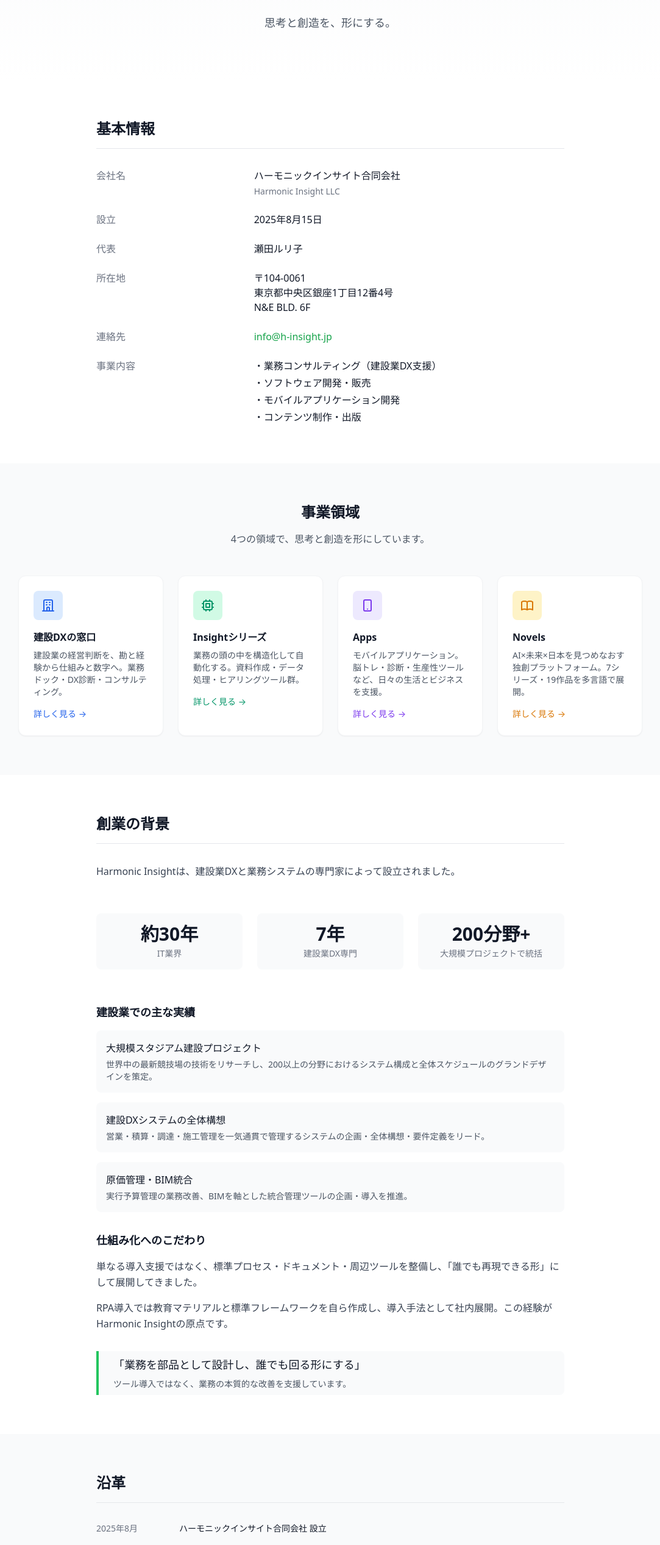
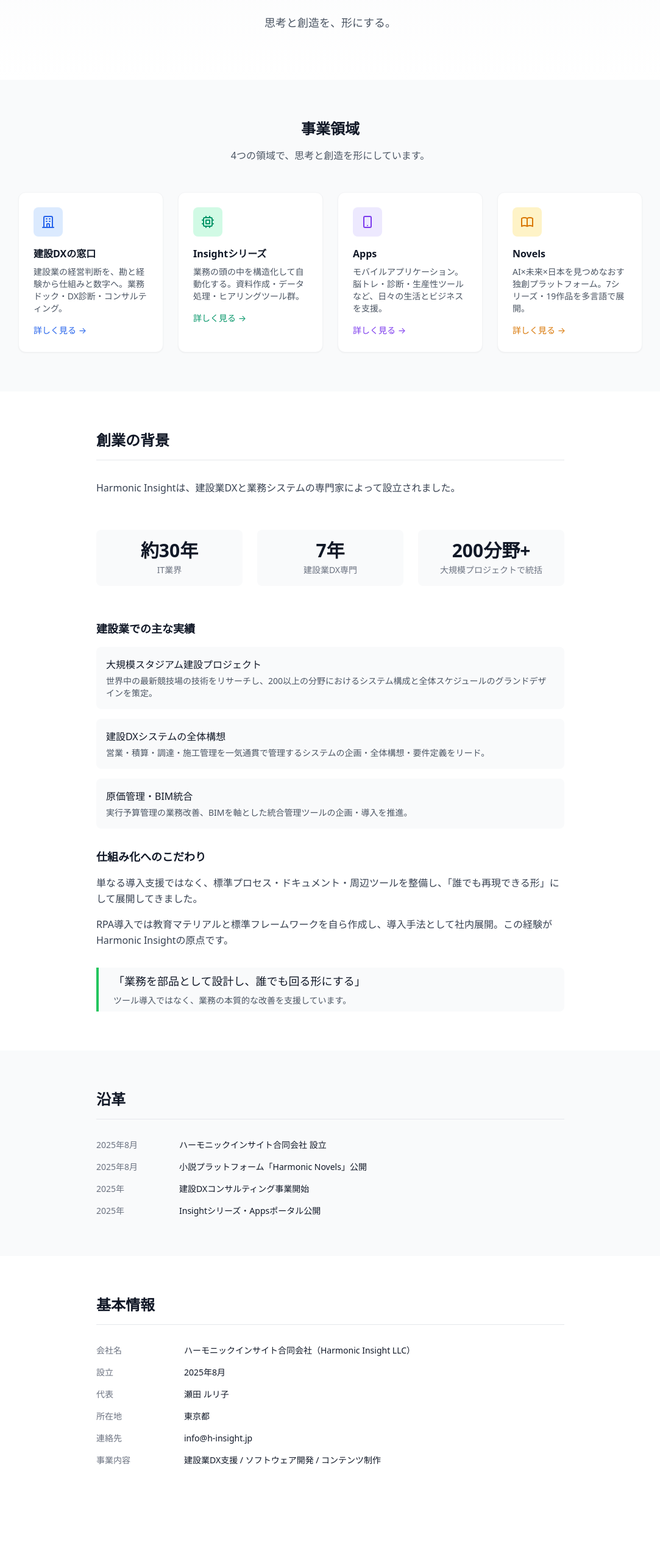
Before and after one commit to HarmonicInsight/site-corporate, a Next.js app: page /company in a window 1280 px wide. Shown: the part 226-2760 px from the top of the page at 61% size, without its empty margins (98-1181 px from the left). Built offline with nearby package versions, Linux system fonts and the light colour scheme.

Commit message:
refactor: 基本情報セクションをページ下部に移動
代表者情報を目立たせすぎないよう、基本情報セクションを
沿革の後、CTAの前に配置変更

```diff
--- a/app/company/page.tsx
+++ b/app/company/page.tsx
@@ -108,64 +108,6 @@ export default function CompanyPage() {
             <p className="text-lg text-gray-600 dark:text-gray-400">
               思考と創造を、形にする。
             </p>
-          </div>
-        </section>
-
-        {/* 基本情報 */}
-        <section className="py-16 px-4 sm:px-6">
-          <div className="max-w-3xl mx-auto">
-            <h2 className="text-xl sm:text-2xl font-bold text-gray-900 dark:text-white mb-8 pb-4 border-b border-gray-200 dark:border-gray-700">
-              基本情報
-            </h2>
-            <dl className="space-y-6">
-              <div className="grid grid-cols-1 md:grid-cols-3 gap-2">
-                <dt className="text-gray-500 dark:text-gray-400 font-medium">会社名</dt>
-                <dd className="md:col-span-2 text-gray-900 dark:text-white">
-                  ハーモニックインサイト合同会社
-                  <span className="block text-sm text-gray-500 dark:text-gray-400 mt-1">
-                    Harmonic Insight LLC
-                  </span>
-                </dd>
-              </div>
-              <div className="grid grid-cols-1 md:grid-cols-3 gap-2">
-                <dt className="text-gray-500 dark:text-gray-400 font-medium">設立</dt>
-                <dd className="md:col-span-2 text-gray-900 dark:text-white">2025年8月15日</dd>
-              </div>
-              <div className="grid grid-cols-1 md:grid-cols-3 gap-2">
-                <dt className="text-gray-500 dark:text-gray-400 font-medium">代表</dt>
-                <dd className="md:col-span-2 text-gray-900 dark:text-white">瀬田ルリ子</dd>
-              </div>
-              <div className="grid grid-cols-1 md:grid-cols-3 gap-2">
-                <dt className="text-gray-500 dark:text-gray-400 font-medium">所在地</dt>
-                <dd className="md:col-span-2 text-gray-900 dark:text-white">
-                  〒104-0061<br />
-                  東京都中央区銀座1丁目12番4号<br />
-                  N&E BLD. 6F
-                </dd>
-              </div>
-              <div className="grid grid-cols-1 md:grid-cols-3 gap-2">
-                <dt className="text-gray-500 dark:text-gray-400 font-medium">連絡先</dt>
-                <dd className="md:col-span-2">
-                  <a
-                    href="mailto:info@h-insight.jp"
-                    className="text-primary-600 dark:text-primary-400 hover:underline"
-                  >
-                    info@h-insight.jp
-                  </a>
-                </dd>
-              </div>
-              <div className="grid grid-cols-1 md:grid-cols-3 gap-2">
-                <dt className="text-gray-500 dark:text-gray-400 font-medium">事業内容</dt>
-                <dd className="md:col-span-2 text-gray-900 dark:text-white">
-                  <ul className="space-y-1">
-                    <li>・業務コンサルティング（建設業DX支援）</li>
-                    <li>・ソフトウェア開発・販売</li>
-                    <li>・モバイルアプリケーション開発</li>
-                    <li>・コンテンツ制作・出版</li>
-                  </ul>
-                </dd>
-              </div>
-            </dl>
           </div>
         </section>
 
@@ -316,6 +258,65 @@ export default function CompanyPage() {
           </div>
         </section>
 
+        {/* 基本情報 */}
+        <section className="py-16 px-4 sm:px-6">
+          <div className="max-w-3xl mx-auto">
+            <h2 className="text-xl sm:text-2xl font-bold text-gray-900 dark:text-white mb-8 pb-4 border-b border-gray-200 dark:border-gray-700">
+              基本情報
+            </h2>
+            <div className="space-y-4">
+              <div className="flex flex-col sm:flex-row gap-2 sm:gap-4">
+                <div className="w-32 flex-shrink-0 text-gray-500 dark:text-gray-400 font-medium text-sm">
+                  会社名
+                </div>
+                <div className="text-gray-900 dark:text-white text-sm">
+                  ハーモニックインサイト合同会社（Harmonic Insight LLC）
+                </div>
+              </div>
+              <div className="flex flex-col sm:flex-row gap-2 sm:gap-4">
+                <div className="w-32 flex-shrink-0 text-gray-500 dark:text-gray-400 font-medium text-sm">
+                  設立
+                </div>
+                <div className="text-gray-900 dark:text-white text-sm">
+                  2025年8月
+                </div>
+              </div>
+              <div className="flex flex-col sm:flex-row gap-2 sm:gap-4">
+                <div className="w-32 flex-shrink-0 text-gray-500 dark:text-gray-400 font-medium text-sm">
+                  代表
+                </div>
+                <div className="text-gray-900 dark:text-white text-sm">
+                  瀬田 ルリ子
+                </div>
+              </div>
+              <div className="flex flex-col sm:flex-row gap-2 sm:gap-4">
+                <div className="w-32 flex-shrink-0 text-gray-500 dark:text-gray-400 font-medium text-sm">
+                  所在地
+                </div>
+                <div className="text-gray-900 dark:text-white text-sm">
+                  東京都
+                </div>
+              </div>
+              <div className="flex flex-col sm:flex-row gap-2 sm:gap-4">
+                <div className="w-32 flex-shrink-0 text-gray-500 dark:text-gray-400 font-medium text-sm">
+                  連絡先
+                </div>
+                <div className="text-gray-900 dark:text-white text-sm">
+                  info@h-insight.jp
+                </div>
+              </div>
+              <div className="flex flex-col sm:flex-row gap-2 sm:gap-4">
+                <div className="w-32 flex-shrink-0 text-gray-500 dark:text-gray-400 font-medium text-sm">
+                  事業内容
+                </div>
+                <div className="text-gray-900 dark:text-white text-sm">
+                  建設業DX支援 / ソフトウェア開発 / コンテンツ制作
+                </div>
+              </div>
+            </div>
+          </div>
+        </section>
+
         {/* CTA */}
         <section className="py-20 px-4 sm:px-6">
           <div className="max-w-3xl mx-auto text-center">
```
